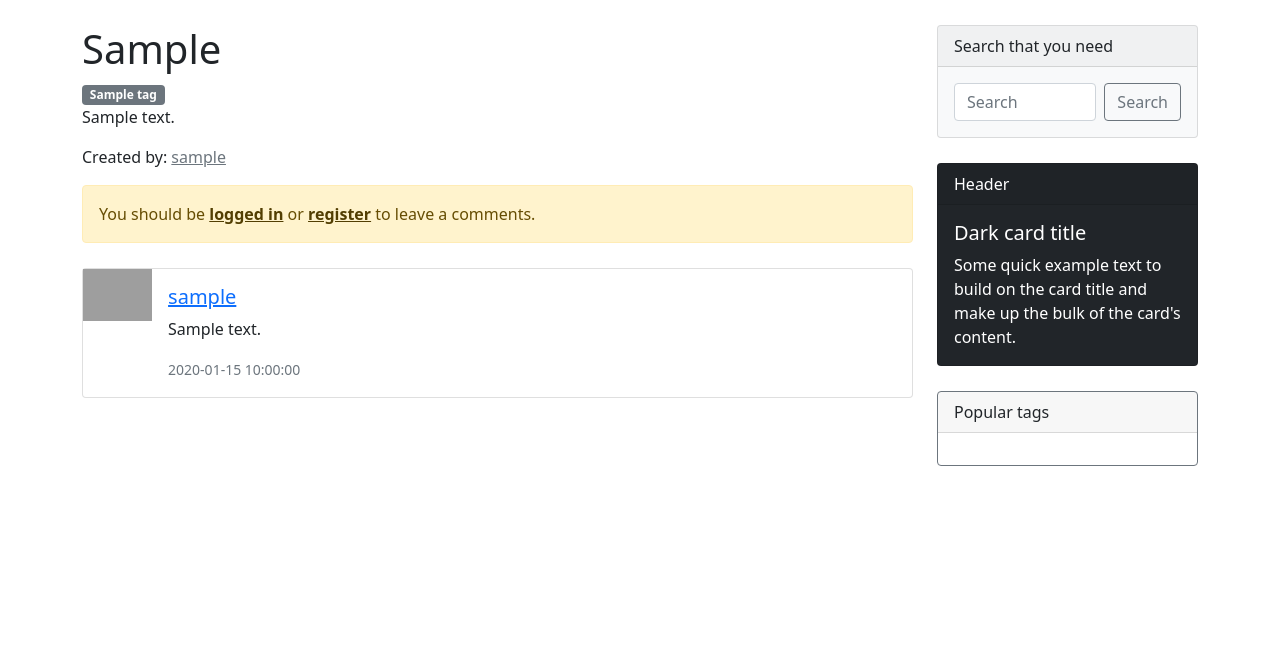
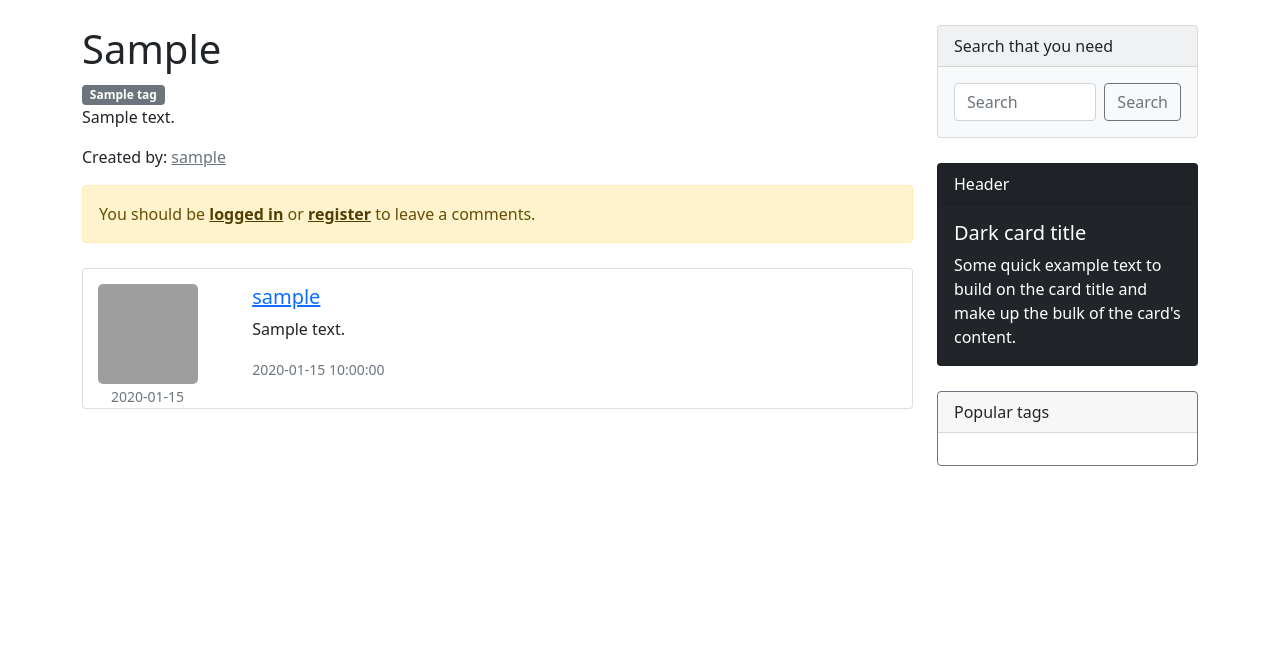
Before and after one commit to MuzykaAndrii/modern-flask-forum, a Flask app: a page that uses app/templates/discussion.html in a window 1280 px wide. Shown: the part 56-704 px from the top of the page. Run offline with Flask 2, Linux system fonts and the light colour scheme; tables that the repository leaves empty hold one stand-in row (values such as "Sample post"); some libraries are stand-ins or nearby versions; grey boxes are pictures that could not be loaded.

Commit message:
stylized users icons in discussion page

```diff
--- a/app/forms.py
+++ b/app/forms.py
@@ -66,7 +66,7 @@
 
 class CreateCommentForm(FlaskForm):
     text = TextAreaField('You can leave comment here', validators=[DataRequired(message='This area is required'),
-                                            Length(min=2, max=500,message='Comment must be in range from 2 to 500 characters' )])
+                                            Length(min=2, max=10000,message='Comment must be in range from 2 to 500 characters' )])
     submit = SubmitField('Leave comment')
 
 # add image form
--- a/app/static/css/style.css
+++ b/app/static/css/style.css
@@ -28,6 +28,21 @@
     margin-bottom: 0;
     line-height: 35px;
 }
+.user-info {
+    margin-top: 15px;
+    margin-left: 15px;
+}
+.img-wrapper {
+    width: 100px;
+    height: 100px;
+    margin-right: 15px;
+}
+.user-icon {
+    object-fit: cover;
+    width: 100%;
+    height: 100%;
+    border-radius: 5px;
+}
 
 .avatar {
     width: 200px;
--- a/app/templates/discussion.html
+++ b/app/templates/discussion.html
@@ -49,11 +49,16 @@
 
             <div class="card mb-3">
                 <div class="row g-0">
-                    <div class="col-md-1">
-                        <img class="img-fluid" src="{{ comment.creator.get_avatar() }}" >
+                    <div class="col-md-2 user-info">
 
+                        <div class="img-wrapper">
+                            <img class="img-fluid user-icon" src="{{ comment.creator.get_avatar() }}">
+                        </div>
+                        <div style="margin-left: 13px;">
+                            <small class="text-muted">{{ comment.creator.last_seen.date() }}</small>
+                        </div>
                     </div>
-                    <div class="col-md-8">
+                    <div class="col-md-9">
                         <div class="card-body">
                             <h5 class="card-title"><a
                                     href="{{ url_for('user_profile', user_id=comment.creator.id) }}">{{ comment.creator.nickname }}</a>
--- a/app/templates/user_profile.html
+++ b/app/templates/user_profile.html
@@ -39,7 +39,7 @@
                 <div id="carouselExampleControls" class="carousel carousel-dark slide" data-bs-ride="carousel">
                     <div class="carousel-inner">
                         {% for img in user.get_avatars() %}
-                        <div class="carousel-item{% if loop.index == 1 %} active{% endif %}">
+                        <div class="carousel-item{% if loop.first %} active{% endif %}">
                             <img style="height: 80vh" src="{{ img.get_path() }}" class="d-block mx-auto" alt="...">
 
                         </div>
```
Also changed, not shown: site.db.
